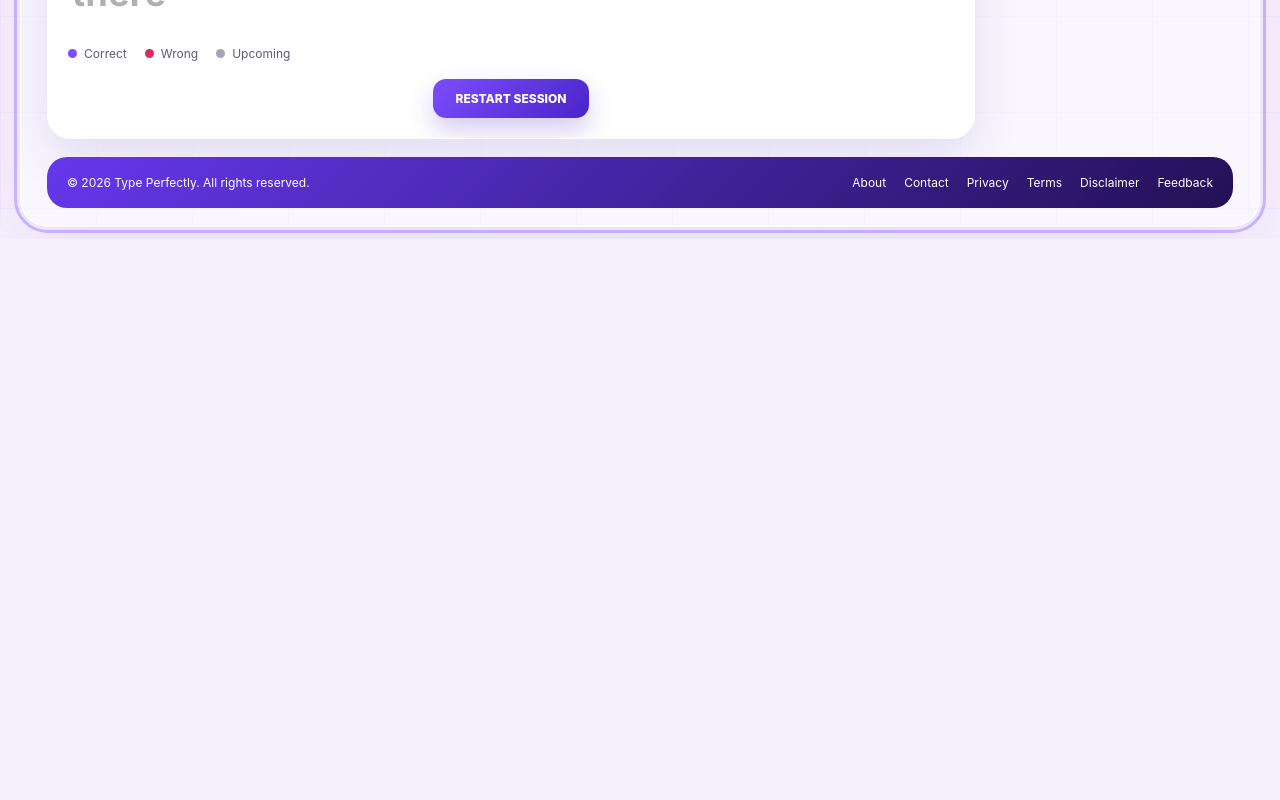
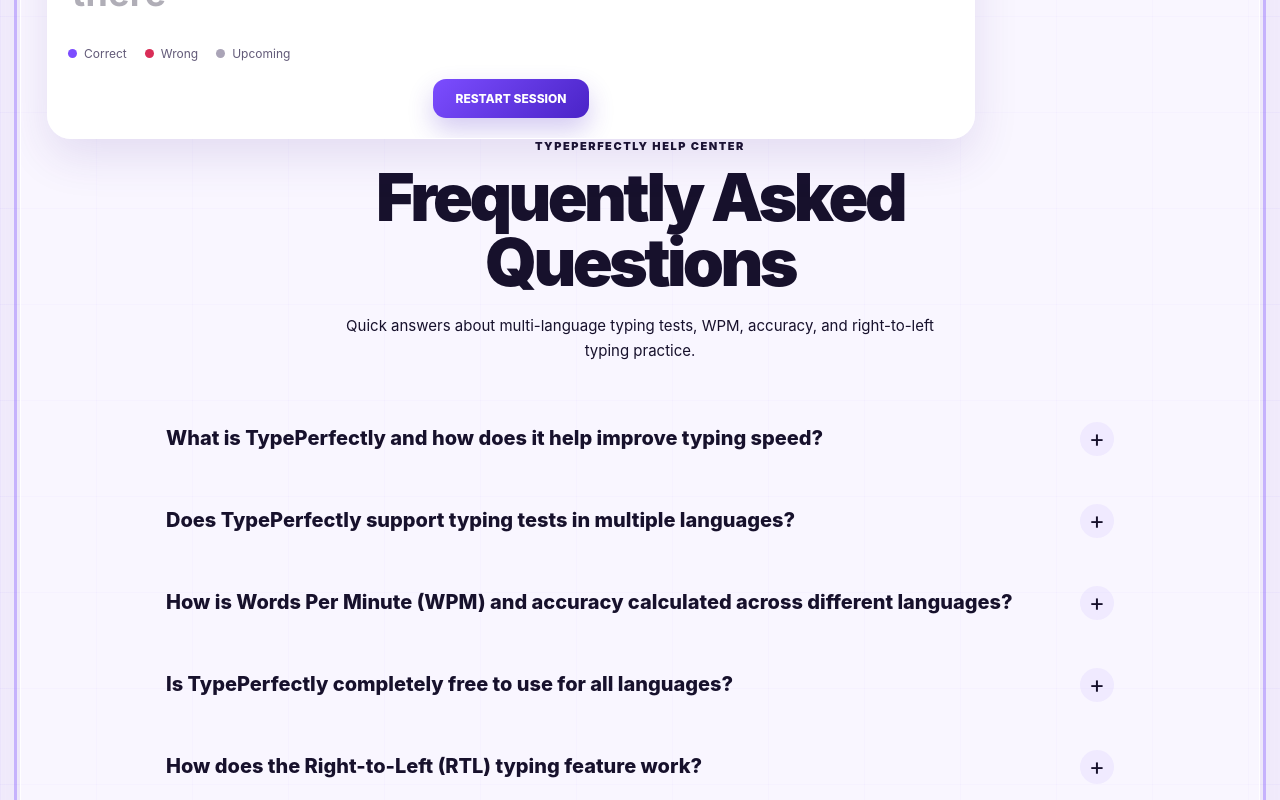
Before and after one commit to mohdaffan54511-cmyk/TeksType, a React (Vite) app: page / in a window 1280 px wide. Shown: the part 1340-2140 px from the top of the page. Before the commit the page ends 1579 px from the top, so only its background shows below. Built offline with nearby package versions, Linux system fonts and the light colour scheme; no server answers.

Commit message:
Import and add FAQ component to App

```diff
--- a/src/App.jsx
+++ b/src/App.jsx
@@ -9,6 +9,7 @@ import {
   useState,
 } from "react";
 import { supabase, supabaseConfigured } from "./lib/supabase";
+import FAQ from "./FAQ";
 import "./App.css";
 
 const AuthModal = lazy(() => import("./AuthModal"));
@@ -1045,7 +1046,7 @@ return (
           </div>
         </section>
       )}
-
+      <FAQ />
       <footer className="footer">
         <div>© 2026 Type Perfectly. All rights reserved.</div>
 
```
